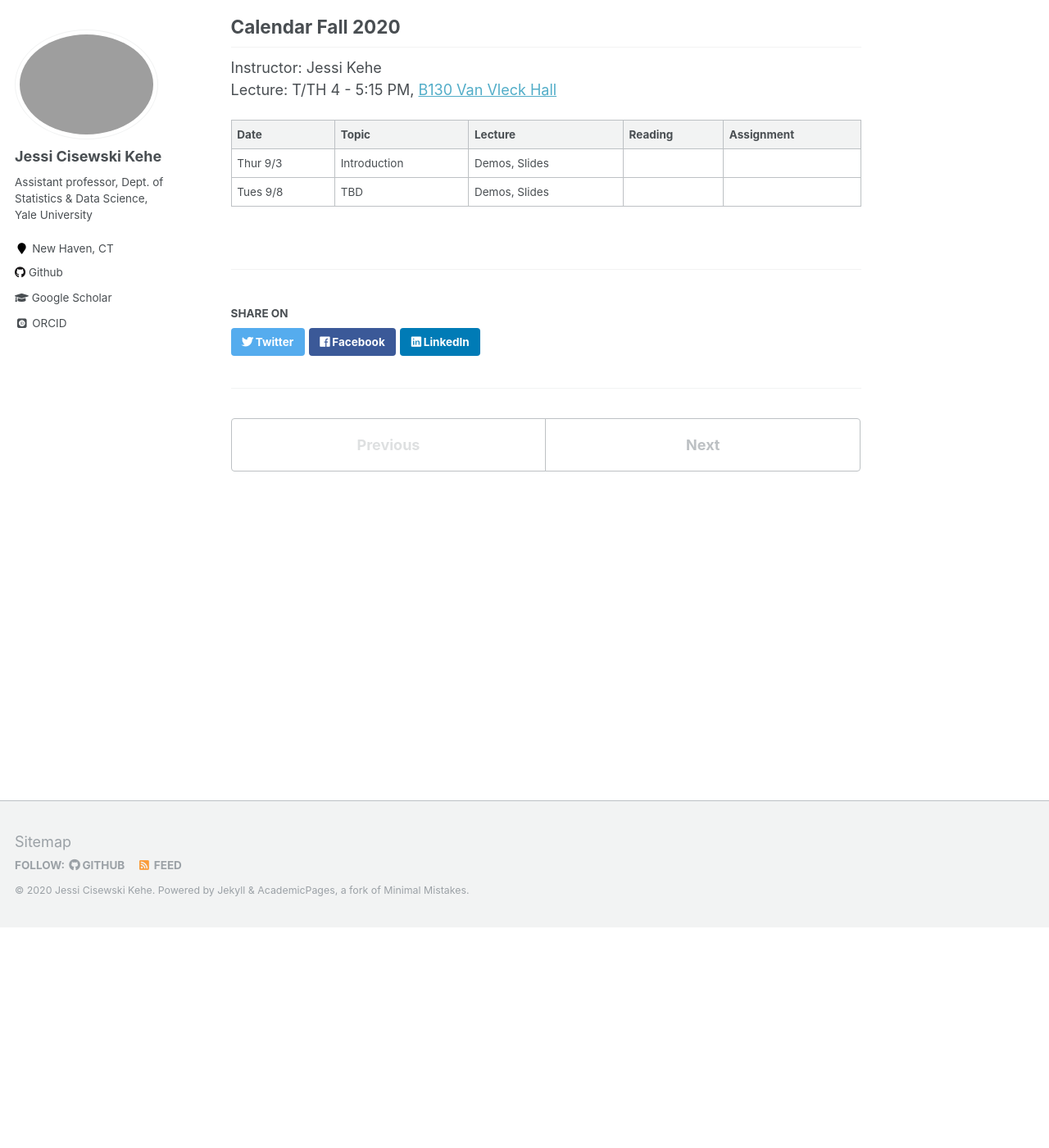
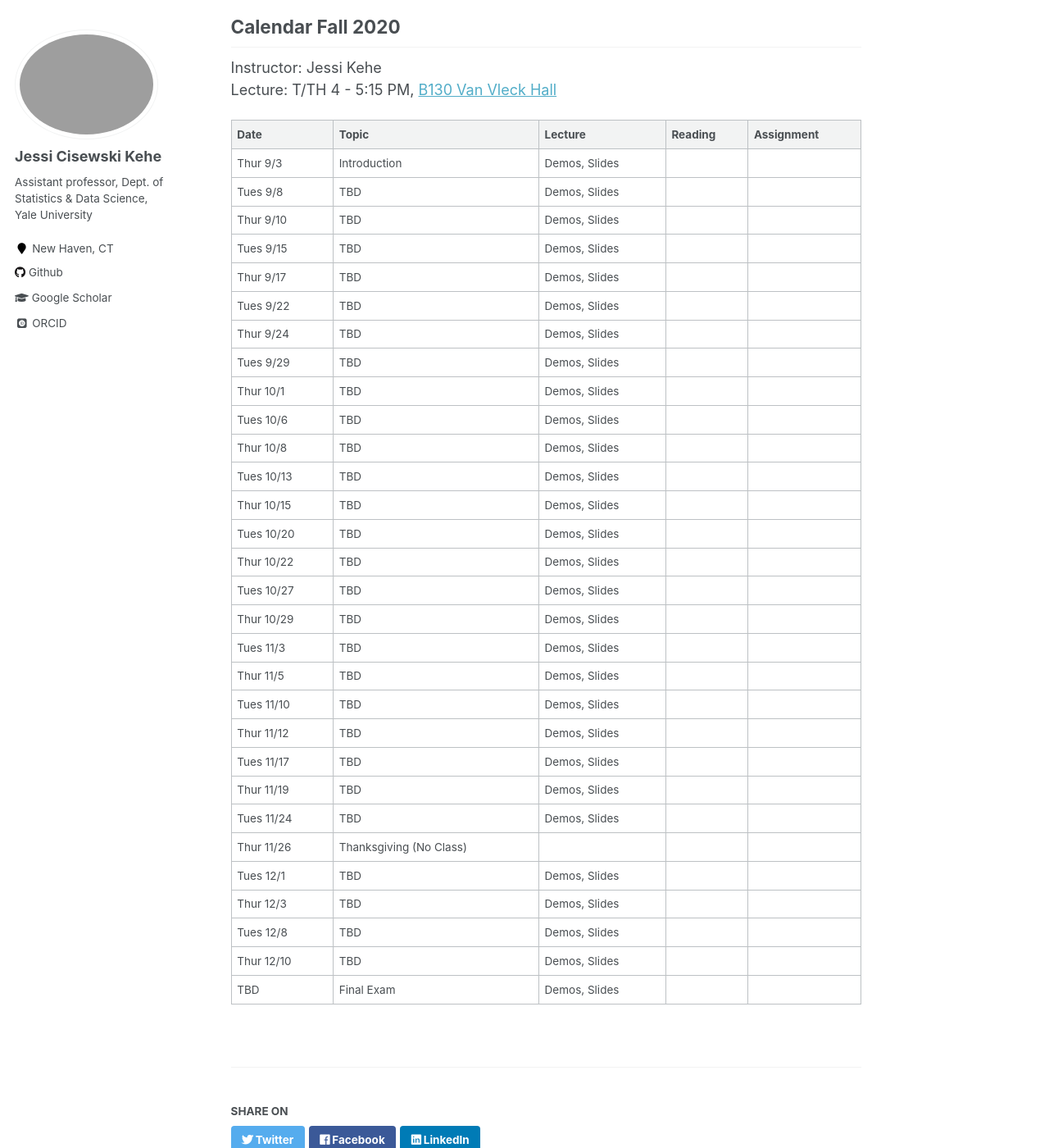
Before and after one commit to JessiCisewskiKehe/JessiCisewskiKehe.github.io, a Jekyll site: the page built from _teaching/fa20/calendar.md, in a window 1280 px wide and 1400 px high, scrolled down 268 px. Shown: the whole window at 82% size. Built offline with Jekyll 4.4.1, drawn with Linux system fonts in a browser that asks for light colours; some web fonts are replaced.

Commit message:
fall calendar

```diff
--- a/_teaching/fa20/calendar.md
+++ b/_teaching/fa20/calendar.md
@@ -15,7 +15,7 @@ Add description
 
 Calendar Fall 2020
 ---
-Instructor: Jessi Kehe<br>
+Instructor: Jessi Kehe <br>
 Lecture: T/TH 4 - 5:15 PM, [B130 Van Vleck Hall](https://map.wisc.edu/?initObj=0048)
 
 
@@ -24,3 +24,31 @@ Lecture: T/TH 4 - 5:15 PM, [B130 Van Vleck Hall](https://map.wisc.edu/?initObj=0
 ----------- | ------------- | ------------ | ------------- | -----------
 Thur 9/3 |      Introduction| Demos, Slides |           |
 Tues 9/8 |      TBD | Demos, Slides |           |
+Thur 9/10 |      TBD | Demos, Slides |           |
+Tues 9/15 |      TBD | Demos, Slides |           |
+Thur 9/17 |      TBD | Demos, Slides |           |
+Tues 9/22 |      TBD | Demos, Slides |           |
+Thur 9/24 |      TBD | Demos, Slides |           |
+Tues 9/29 |      TBD | Demos, Slides |           |
+Thur 10/1 |      TBD | Demos, Slides |           |
+Tues 10/6 |      TBD | Demos, Slides |           |
+Thur 10/8 |      TBD | Demos, Slides |           |
+Tues 10/13 |      TBD | Demos, Slides |           |
+Thur 10/15 |      TBD | Demos, Slides |           |
+Tues 10/20 |      TBD | Demos, Slides |           |
+Thur 10/22 |      TBD | Demos, Slides |           |
+Tues 10/27 |      TBD | Demos, Slides |           |
+Thur 10/29 |      TBD | Demos, Slides |           |
+Tues 11/3 |      TBD | Demos, Slides |           |
+Thur 11/5 |      TBD | Demos, Slides |           |
+Tues 11/10 |      TBD | Demos, Slides |           |
+Thur 11/12 |      TBD | Demos, Slides |           |
+Tues 11/17 |      TBD | Demos, Slides |           |
+Thur 11/19 |      TBD | Demos, Slides |           |
+Tues 11/24 |      TBD | Demos, Slides |           |
+Thur 11/26 |      Thanksgiving (No Class) |  |           |
+Tues 12/1 |      TBD | Demos, Slides |           |
+Thur 12/3 |      TBD | Demos, Slides |           |
+Tues 12/8 |      TBD | Demos, Slides |           |
+Thur 12/10 |      TBD | Demos, Slides |           |
+TBD | Final Exam | Demos, Slides |           |
```
